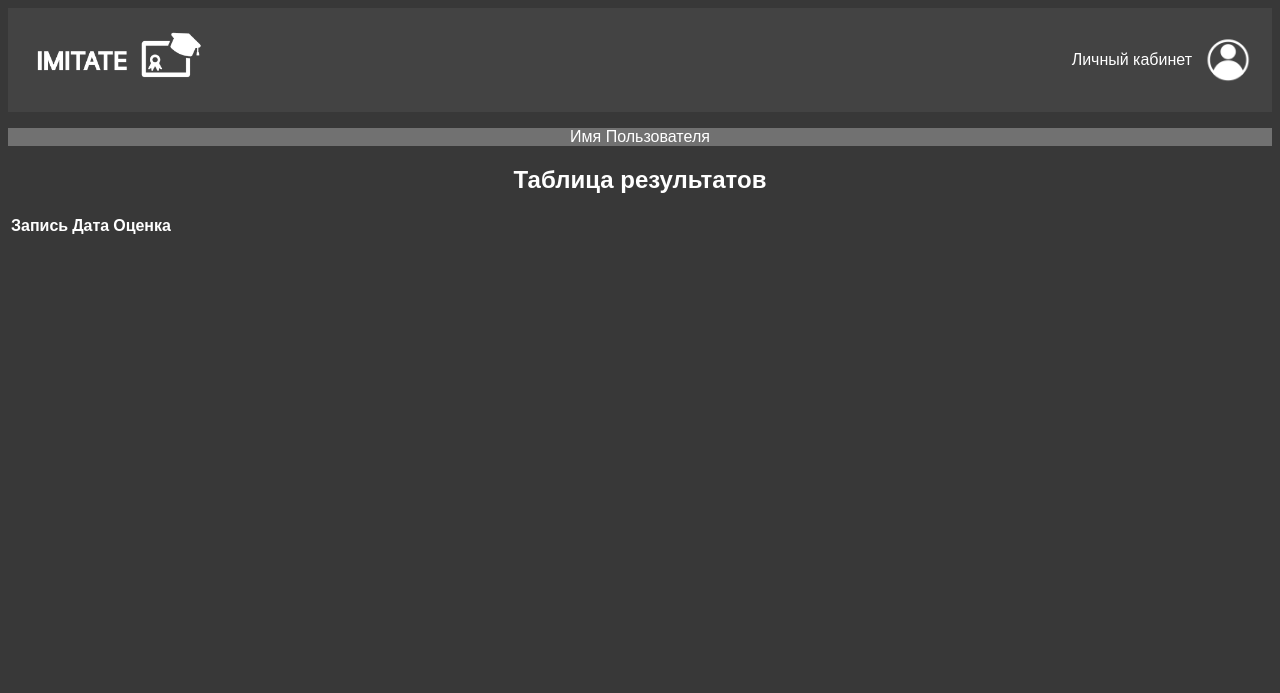
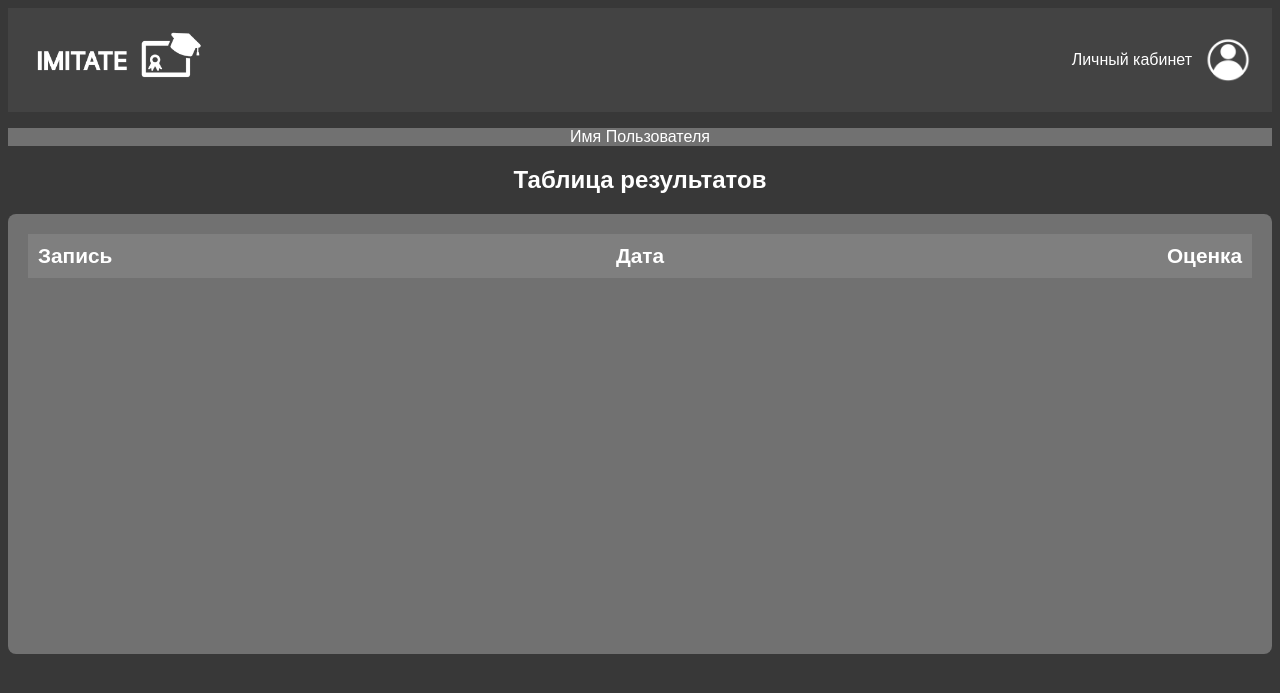
Before and after one commit to moevm/mse1h2025-imitate, a Django app: page /profile in a window 1280 px wide. Shown: the top 693 px of the page. Run offline with Django 3.2, Linux system fonts and the light colour scheme; lists and menus that the app fills with data are empty; parts of the project's set-up code (start-up, migrations or seed data) failed here and were passed over.

Commit message:
styles added

```diff
--- a/graduate_imitator/apps/graduation/interfaces/static/css/user.css
+++ b/graduate_imitator/apps/graduation/interfaces/static/css/user.css
@@ -162,6 +162,67 @@ input::placeholder {
     background: #717171;
 }
 
+/* Панель результатов */
+.results-panel {
+    background-color: #717171;
+    padding: 20px;
+    border-radius: 8px;
+    margin: 0 auto;           /* Центрирование панели */
+    min-height: 400px;        /* Увеличенная минимальная высота */
+    /* overflow-y: auto; */        /* Добавляет вертикальную прокрутку при переполнении */
+}
+
+/* Таблица результатов */
+.results-table {
+    width: 100%;
+    border-collapse: collapse;
+    table-layout: fixed;
+}
+
+.results-table th {
+    padding: 10px 0;
+    text-align: center;
+    color: #fff;
+    font-size: 1.3rem;
+}
+
+.results-table th:last-child {
+    text-align: right;
+    padding-right: 10px;
+}
+
+.results-table th:first-child {
+    text-align: left;
+    padding-left: 10px;
+}
+
+.results-table tr:not(:last-child) {
+    border-bottom: 1px solid #fff;
+}
+
+
+/* Стиль ячеек таблицы - увеличиваем размер шрифта */
+.results-table td {
+    padding: 10px 0;
+    color: #fff;
+    font-size: 1.3rem;  /* Увеличенный размер текста */
+    text-align: center;
+}
+
+.results-table td:first-child {
+    text-align: left;
+    padding-left: 10px;
+}
+
+.results-table td:last-child {
+    text-align: right;
+    padding-right: 10px;
+}
+
+.result-table-header {
+    background-color: #7f7f7f;
+}
+
 /* Media query for screens with a maximum width of 1200px */
 @media (max-width: 1200px) {
     .container {
--- a/graduate_imitator/apps/graduation/interfaces/templates/user/profile.html
+++ b/graduate_imitator/apps/graduation/interfaces/templates/user/profile.html
@@ -13,17 +13,19 @@
         </div>
     </div>
     <h2>Таблица результатов</h2>
+    <div class="results-panel">
         <table class="results-table">
             <thead>
-            <tr>
-                <th style="text-align: left;">Запись</th>
-                <th style="text-align: center;">Дата</th>
-                <th style="text-align: right;">Оценка</th>
+                <tr class="result-table-header">
+                    <th>Запись</th>
+                    <th>Дата</th>
+                    <th>Оценка</th>
                 </tr>
             </thead>
             <tbody id="results-body">
             </tbody>
         </table>
+    </div>
 </div>
 
 {% if user.is_authenticated %}
```
Lines whose indentation alone changed are shown as unchanged.
